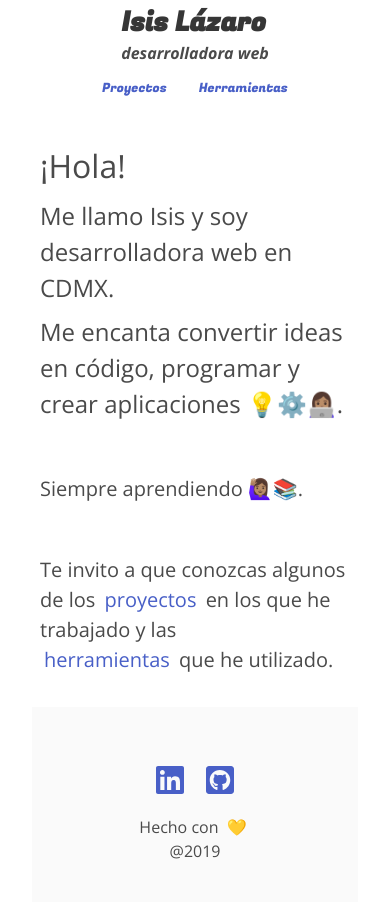
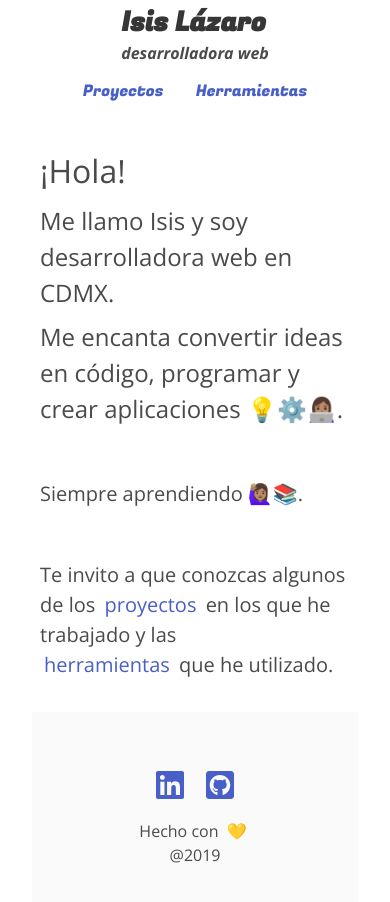
Before and after one commit to isisLazaro/isislazaro.github.io, a Vue app: page / in a window 390 px wide. Shown: the top 902 px of the page. Built offline with nearby package versions, Linux system fonts and the light colour scheme.

Commit message:
bigger font size to mobile version navbar items

```diff
--- a/src/components/Navbar.vue
+++ b/src/components/Navbar.vue
@@ -29,6 +29,9 @@ export default {
 </script>
 
 <style scoped>
+/* .navbar {
+  background: #c8257d;
+} */
 .is-flex-mobile {
   justify-content: center;
 }
@@ -58,7 +61,7 @@ export default {
 
 .navbar-end {
   align-items: end;
-  font-size: 0.8rem;
+  font-size: 1rem;
 }
 
 .navbar-item {
@@ -67,7 +70,7 @@ export default {
   /* color: mintcream; */
 }
 
-@media screen and (min-width: 410px) and (max-width: 464px) {
+/* @media screen and (min-width: 410px) and (max-width: 464px) {
   .navbar-end {
     font-size: 1rem;
   }
@@ -83,7 +86,7 @@ export default {
   .navbar-end {
     font-size: 1rem;
   }
-}
+}*/
 
 @media screen and (min-width: 768px) {
   .navbar-end {
```
